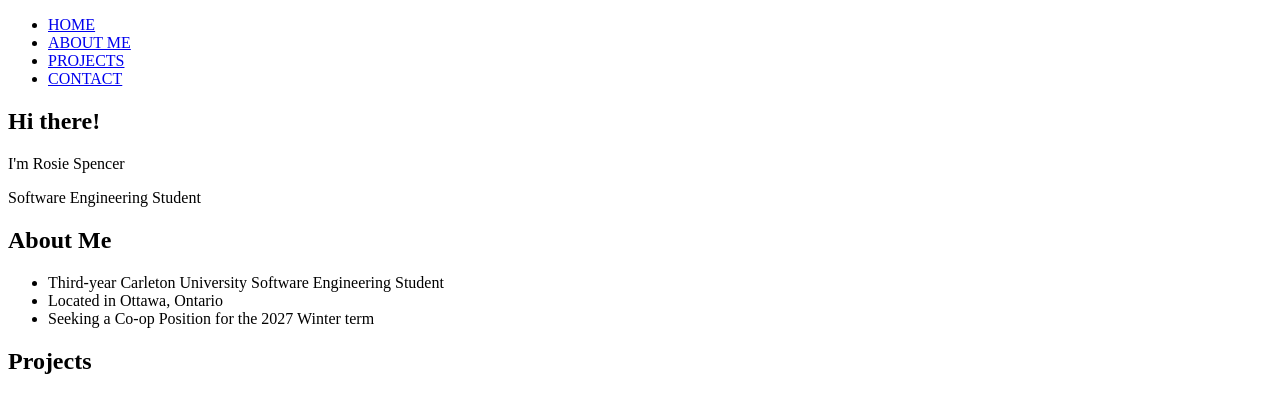
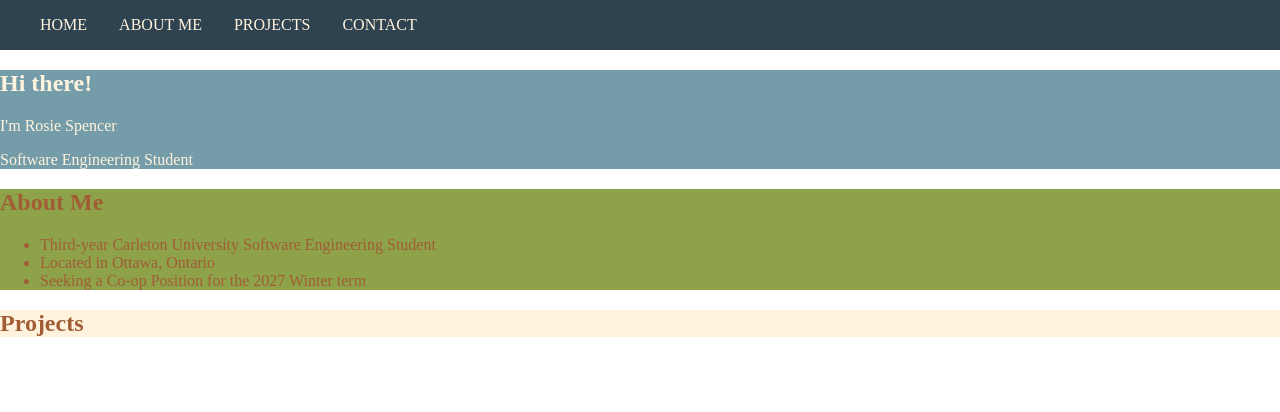
Before and after one commit to rosieespencer/rosiespencer, a plain HTML site: page index.html in a window 1280 px wide. Drawn offline with Linux system fonts and the light colour scheme.

Commit message:
add assets folder and some basic styles to home page

```diff
--- a/index.html
+++ b/index.html
@@ -8,19 +8,19 @@
     </head>
     <body>
         <nav>
-            <ul>
+            <ul class="nav-links">
                 <li><a href='index.html'>HOME</a></li>
                 <li><a href='about.html'>ABOUT ME</a></li>
                 <li><a href='projects.html'>PROJECTS</a></li>
                 <li><a href='contact.html'>CONTACT</a></li>
             </ul>
         </nav>
-        <section>
+        <section class="intro">
             <h1>Hi there!</h1>
             <p>I'm <span>Rosie Spencer</span></p>
             <p>Software Engineering Student</p>
         </section>
-        <section>
+        <section class="home-about">
             <h1>About Me</h1>
             <ul>
                 <li>Third-year Carleton University Software Engineering Student</li>
@@ -28,7 +28,7 @@
                 <li>Seeking a Co-op Position for the 2027 Winter term</li>
             </ul>
         </section>
-        <section>
+        <section class="home-projects">
             <h1>Projects</h1>
         </section>
         <footer>
--- a/styles.css
+++ b/styles.css
@@ -0,0 +1,48 @@
+body {
+    margin: 0;
+    padding: 0;
+}
+
+/* Navigation bar styles */
+nav {
+    background-color: #2e434f;
+    color: #fff3de;
+    list-style: none;
+    display: flex;
+}
+
+.nav-links {
+    list-style: none;
+    display: flex;
+    flex-direction: row;
+    justify-content: space-around;
+    align-items: left;
+    column-gap: 2rem;
+}
+
+.nav-links :visited, :link {
+    color:#fff3de;
+    text-decoration: none;
+    list-style-type: none;
+}
+
+.nav-links :hover, :active{
+    color: #759da9;
+    text-decoration: none;
+}
+
+/* Home page styles */
+.intro {
+    background-color: #759da9;
+    color: #fff3de;
+}
+
+.home-about {
+    background-color: #8ea249;
+    color: #a15d35;
+}
+
+.home-projects {
+    background-color: #fff3de;
+    color: #a15d35;
+}
```
Also changed, not shown: assets/leaf-motif.png (added), assets/photo-background.png (added), assets/sparkle.png (added).
